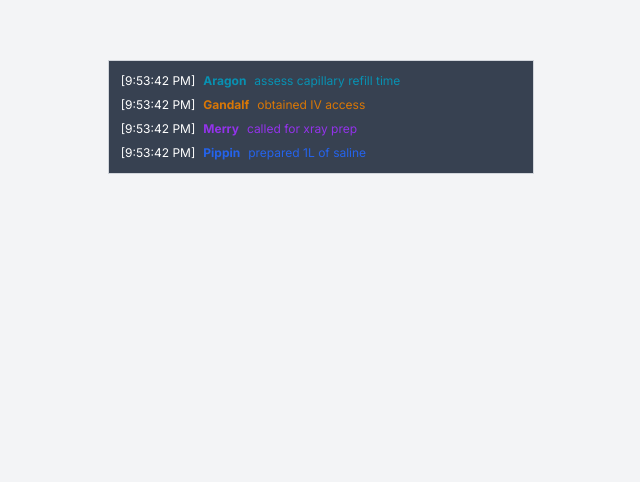
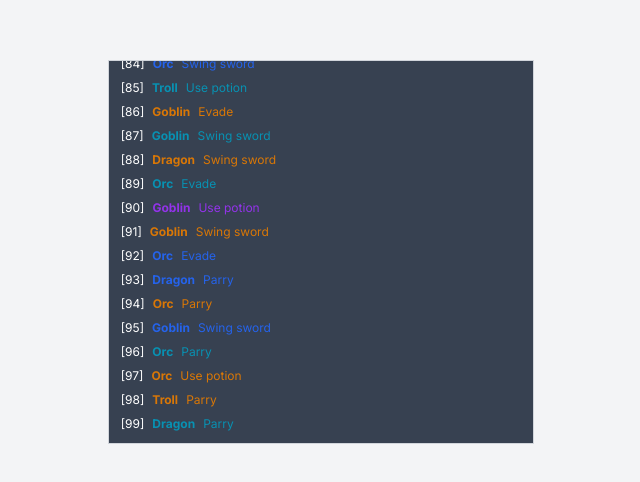
Before and after one commit to Medagogic/simulator-monolith, a Next.js app in the folder packages/frontend/: page /sim-session/ActionLog in a window 1280 px wide. Shown: the top 482 px of the page, without its empty margins (319-959 px from the left). Built offline with nearby package versions, Linux system fonts and the light colour scheme.

Commit message:
combat log style

```diff
--- a/packages/frontend/app/layout.tsx
+++ b/packages/frontend/app/layout.tsx
@@ -16,7 +16,7 @@ export default function RootLayout({
 }) {
   return (
     <html lang="en">
-      <body className={inter.className} style={{"height": "100%", width:"100%", overflow: "hidden"}}>{children}</body>
+      <body className={inter.className} style={{"height": "100vh", width:"100vw", overflow: "hidden"}}>{children}</body>
     </html>
   )
 }
--- a/packages/frontend/app/sim-session/ActionLog/ActionLog.tsx
+++ b/packages/frontend/app/sim-session/ActionLog/ActionLog.tsx
@@ -1,48 +1,50 @@
+"use client"
+
 // components/ActionLog.tsx
-import React from 'react';
+import { generateCombatLogElements, useCombatLogStore } from '@/app/storage/CombatLogStore';
+import React, { use, useEffect, useRef } from 'react';
 
-export enum ActionType {
-  Intervention = 'intervention',
-  Preparation = 'preparation',
-  Assessment = 'assessment',
-  Communication = 'communication',
+
+interface ActionLogProps {
+
 }
 
-export interface ActionLogEntry {
-  timestamp: Date;
-  staffName: string; // changed from 'character' to 'staffName' for clarity in a medical context
-  action: string;
-  actionType: ActionType;
-}
-
-interface ActionLogProps {
-  logs: ActionLogEntry[];
-}
-
-const actionTypeColors: Record<ActionType, string> = {
-  [ActionType.Intervention]: 'text-amber-600', // Amber, being a warm color, draws attention without the urgency of red.
-  [ActionType.Preparation]: 'text-blue-600', // Blue is calm and stable, ideal for preparation stages.
-  [ActionType.Assessment]: 'text-cyan-600', // Cyan, as a mix of blue and green, suggests careful consideration, suitable for assessments.
-  [ActionType.Communication]: 'text-purple-600', // Purple can signify communication, being a mix of calm blue and energetic red.
-  // ... any other action types and their colors
+const actionTypeColors: Record<string, string> = {
+  ["Evt_CompletedIntervention"]: 'text-amber-600',
+  ["Evt_StartTask"]: 'text-blue-600',
+  ["Evt_Assessment"]: 'text-cyan-600',
+  ["Evt_TaskConsequence"]: 'text-purple-600',
 };
 
-const getActionColor = (actionType: ActionType): string => {
-  // Return the corresponding color or fall back to a default color if the action type is not found
+const getActionColor = (actionType: string): string => {
   return actionTypeColors[actionType] || 'text-gray-500'; // Neutral gray as the default color
 };
 
-export const ActionLog: React.FC<ActionLogProps> = ({ logs }) => {
+export const ActionLog: React.FC<ActionLogProps> = ({  }) => {
+  const logs = useCombatLogStore((state) => state.logs);
+  const setLogs = useCombatLogStore((state) => state.setLogs);
+  const containerRef = useRef<HTMLDivElement>(null);
+
+  useEffect(() => {
+    if (containerRef.current) {
+      containerRef.current.scrollTop = containerRef.current.scrollHeight;
+    }
+  }, [logs]);
+
+  useEffect(() => {
+    setLogs(generateCombatLogElements(100));
+  }, []);
+
   return (
-    <div className="flex flex-col space-y-2 p-3 max-h-96 overflow-auto border border-gray-300 bg-gray-700 text-white">
+    <div ref={containerRef} className="flex flex-col space-y-2 p-3 max-h-96 overflow-auto border border-gray-300 bg-gray-700 text-white h-full">
       {logs.map((log, index) => (
         <div key={index} className="flex w-full items-center space-x-2 text-xs"> {/* Added 'text-xs' here for font sizing */}
           <div className="flex-shrink-0">
-            <span>[{log.timestamp.toLocaleTimeString()}]</span>
+            <span>[{log.timestamp}]</span>
           </div>
-          <div className={`flex-grow flex items-center ${getActionColor(log.actionType)}`}>
-            <span className="font-bold mr-2">{log.staffName}</span>
-            <span>{log.action}</span>
+          <div className={`flex-grow flex items-center ${getActionColor(log.type)}`}>
+            <span className="font-bold mr-2">{log.npc_name}</span>
+            <span>{log.content}</span>
           </div>
         </div>
       ))}
--- a/packages/frontend/app/sim-session/ActionLog/page.tsx
+++ b/packages/frontend/app/sim-session/ActionLog/page.tsx
@@ -1,13 +1,5 @@
 import React from 'react';
-import { ActionLog, ActionLogEntry, ActionType } from './ActionLog'; // Adjust the path if necessary
-
-const combatLogs: ActionLogEntry[] = [
-  { timestamp: new Date(), staffName: 'Aragon', action: 'assess capillary refill time', actionType: ActionType.Assessment },
-  { timestamp: new Date(), staffName: 'Gandalf', action: 'obtained IV access', actionType: ActionType.Intervention },
-  { timestamp: new Date(), staffName: 'Merry', action: 'called for xray prep', actionType: ActionType.Communication },
-  { timestamp: new Date(), staffName: 'Pippin', action: 'prepared 1L of saline', actionType: ActionType.Preparation },
-  // more log entries...
-];
+import { ActionLog } from './ActionLog'; // Adjust the path if necessary
 
 const ActionLogTestPage: React.FC = () => {
   return (
@@ -15,7 +7,7 @@ const ActionLogTestPage: React.FC = () => {
       {/* Container div modified to take up a third of the page's width */}
       <div className="w-1/3 py-3">
         {/* other components or HTML elements */}
-        <ActionLog logs={combatLogs} />
+        <ActionLog />
       </div>
     </div>
   );
--- a/packages/frontend/app/sim-session/StaffList/StaffList.tsx
+++ b/packages/frontend/app/sim-session/StaffList/StaffList.tsx
@@ -31,7 +31,7 @@ interface StaffListProps {
 
 }
 
-const StaffList: React.FC<StaffListProps> = ({  }) => {
+const StaffList: React.FC<StaffListProps> = ({ }) => {
   const api = useAPI();
   const requestParams = sessionRequestParams();
   const teamById = useTeamStore((state) => state.teamById);
@@ -54,6 +54,8 @@ const StaffList: React.FC<StaffListProps> = ({  }) => {
         console.log("Setting teamById", npc.id);
         setNPCData(npc.id, npc);
       });
+    }).catch((err: any) => {
+      console.log("Error getting team data", err);
     });
   }, []);
 
--- a/packages/frontend/app/sim-session/page.tsx
+++ b/packages/frontend/app/sim-session/page.tsx
@@ -105,8 +105,8 @@ const SimSessionPage: React.FC = () => {
           </div>
 
           <div className='column gap-2' style={{flex: "1 0 auto", width:"50%"}}>
-            <div className="flex-shrink">
-              <ActionLog logs={actionLogs} />
+            <div className="flex-shrink h-1/4">
+              <ActionLog />
             </div>
             <div className="flex-auto flex flex-grow overflow-hidden h-full">
               <div className="flex-auto">
--- a/packages/frontend/app/storage/CombatLogStore.ts
+++ b/packages/frontend/app/storage/CombatLogStore.ts
@@ -3,6 +3,43 @@
 
 import { create } from 'zustand';
 import { CombatLogElement } from '@/src/scribe/scribetypes';
+
+
+export function generateCombatLogElements(n: number): CombatLogElement[] {
+  const types = [
+    "Evt_CompletedIntervention",
+    "Evt_StartTask",
+    "Evt_Assessment",
+    "Evt_TaskConsequence"
+  ];
+  const npcNames = ["Orc", "Goblin", "Dragon", "Troll"];
+  const contents = [
+    "Swing sword",
+    "Cast spell",
+    "Use potion",
+    "Evade",
+    "Parry"
+  ];
+
+  const combatLogElements: CombatLogElement[] = [];
+
+  for (let i = 0; i < n; i++) {
+    const randomType = types[Math.floor(Math.random() * types.length)];
+    const randomNpcName = npcNames[Math.floor(Math.random() * npcNames.length)];
+    const randomContent =
+      contents[Math.floor(Math.random() * contents.length)];
+
+    combatLogElements.push({
+      timestamp: i,
+      npc_name: randomNpcName,
+      content: randomContent,
+      type: randomType,
+      extraField: "Some additional data"
+    });
+  }
+
+  return combatLogElements;
+}
 
 
 type CombatLogState = {
--- a/packages/frontend/src/scribe/scribetypes.d.ts
+++ b/packages/frontend/src/scribe/scribetypes.d.ts
@@ -68,6 +68,7 @@ export type CapillaryRefill = number;
 export type Timestamp2 = number;
 export type NpcName = string;
 export type Content = string;
+export type Type = string;
 export type Log = CombatLogElement[];
 export type NpcId2 = string;
 export type NpcName1 = string;
@@ -188,6 +189,7 @@ export interface CombatLogElement {
   timestamp: Timestamp2;
   npc_name: NpcName;
   content: Content;
+  type: Type;
   [k: string]: unknown;
 }
 export interface NPCThinking {
```
Also changed, not shown: 2 other files (tests, documents, lock files or other folders).
